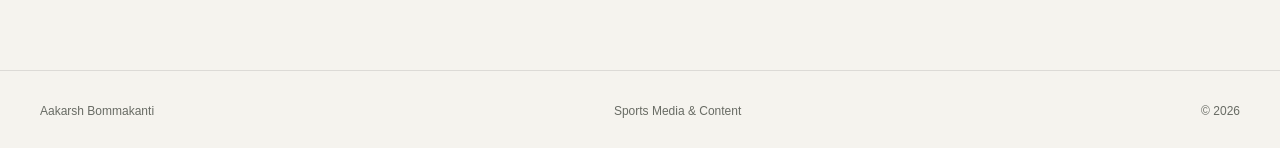
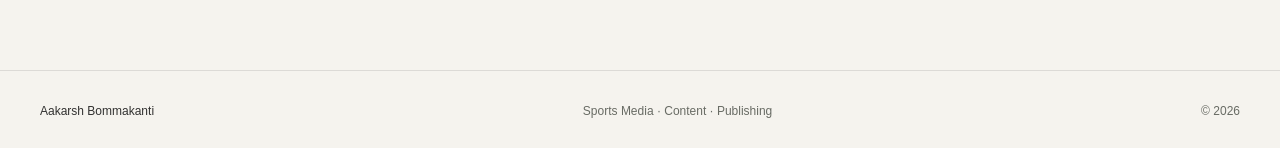
Before and after one commit to AakarshBot/aakars-portfolio-v2, a Next.js app: page / in a window 1280 px wide. Shown: the part 8269-8417 px from the top of the page. Built offline with nearby package versions, Linux system fonts and the light colour scheme.

Commit message:
Polish portfolio footer hierarchy

```diff
--- a/src/components/Footer.tsx
+++ b/src/components/Footer.tsx
@@ -1,3 +1,11 @@
 export function Footer() {
-  return <footer className="border-t border-black/10 px-6 py-8 lg:px-10"><div className="mx-auto flex max-w-7xl flex-col justify-between gap-2 text-xs text-[var(--muted)] md:flex-row"><span>Aakarsh Bommakanti</span><span>Sports Media &amp; Content</span><span>© 2026</span></div></footer>;
+  return (
+    <footer className="border-t border-black/10 px-6 py-8 lg:px-10">
+      <div className="mx-auto flex max-w-7xl flex-col justify-between gap-3 text-xs text-[var(--muted)] md:flex-row md:items-center">
+        <span className="font-medium text-black/80">Aakarsh Bommakanti</span>
+        <span>Sports Media · Content · Publishing</span>
+        <span>© 2026</span>
+      </div>
+    </footer>
+  );
 }
```
